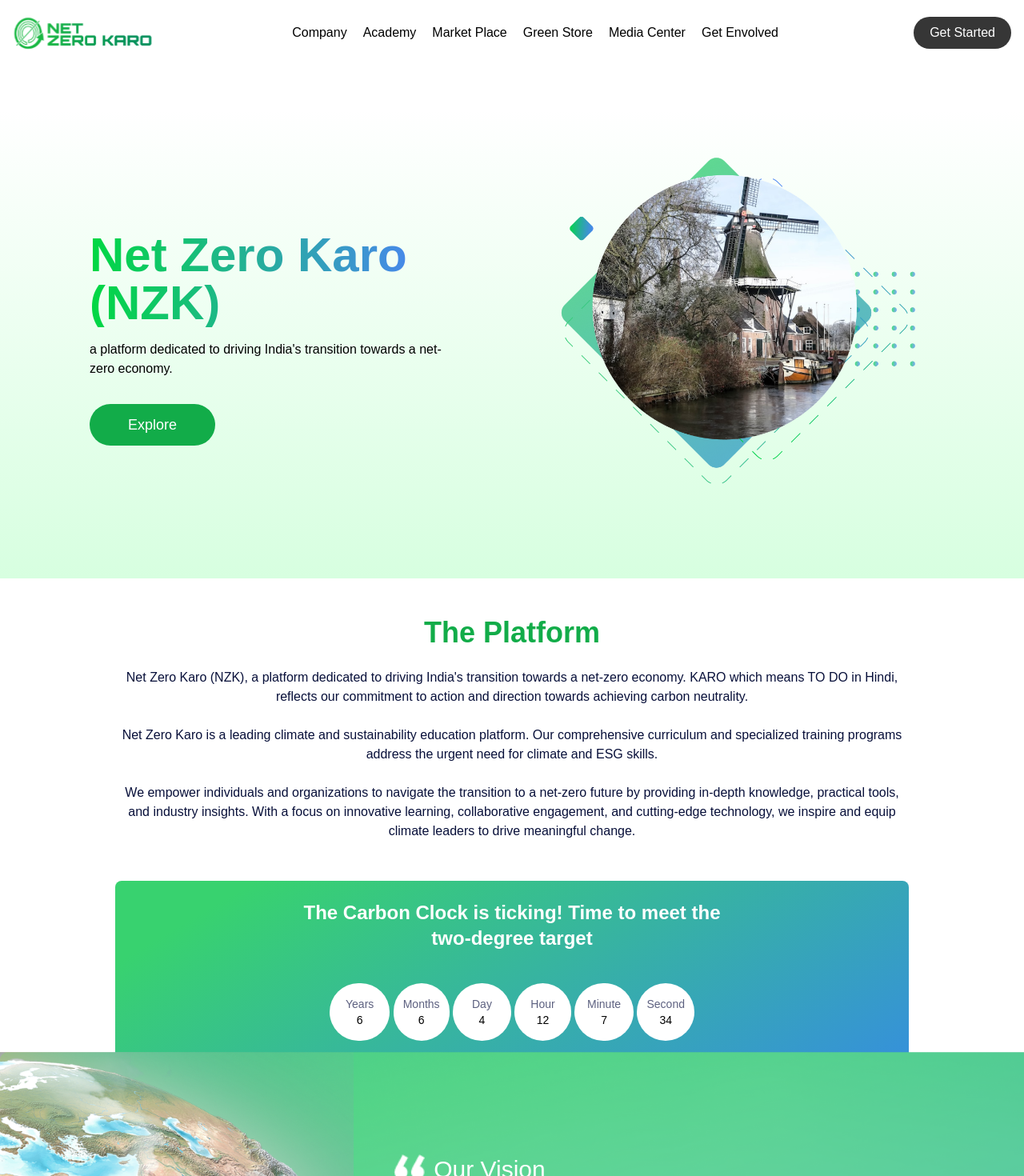
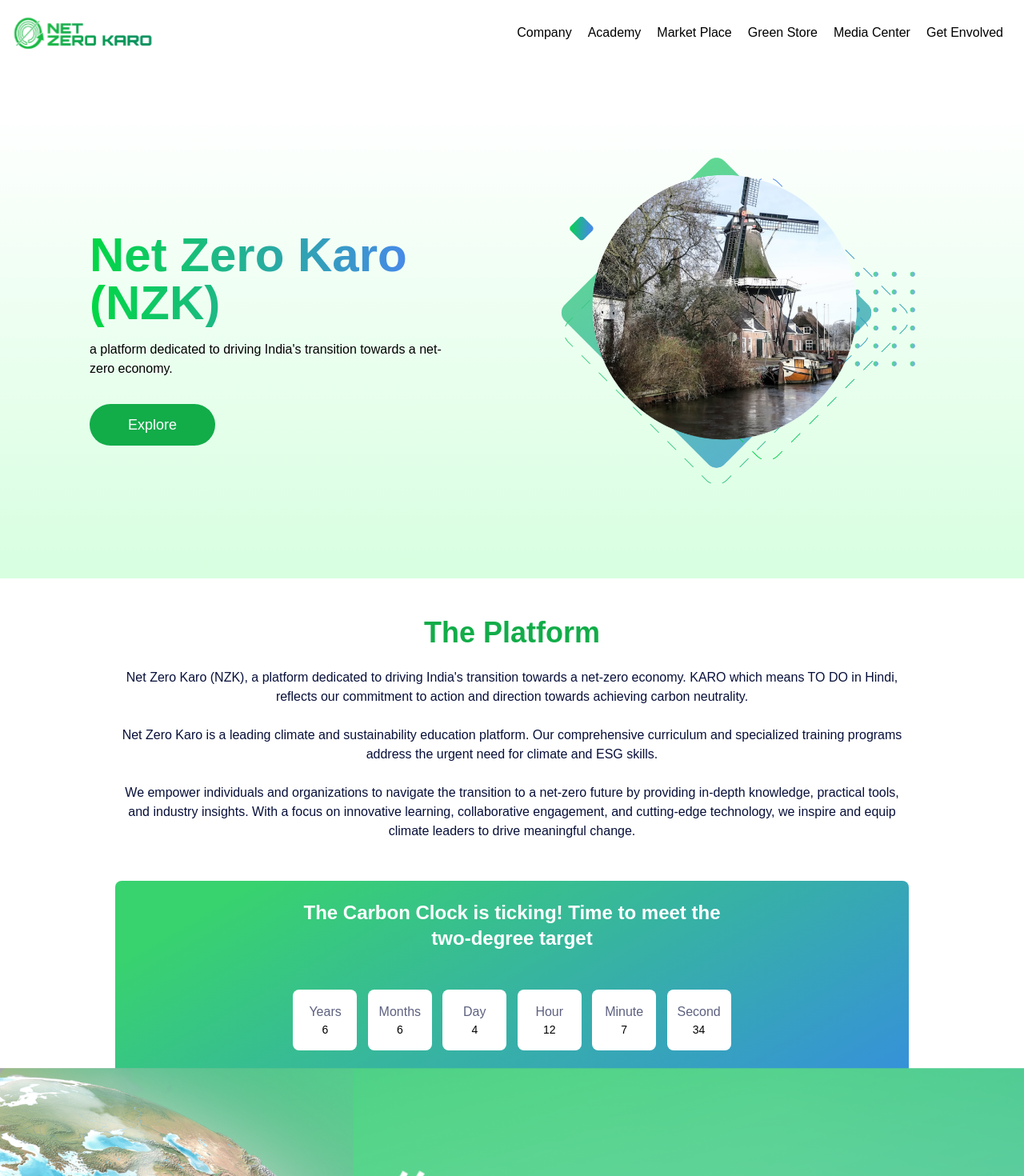
Before and after one commit to yugg98/netzerokaro, a Next.js app: page /company in a window 1280 px wide. Shown: the top 1470 px of the page at 80% size. Built offline with nearby package versions, Linux system fonts and the light colour scheme.

Commit message:
navbar changed

```diff
--- a/components/Home/Roadnz.jsx
+++ b/components/Home/Roadnz.jsx
@@ -6,7 +6,7 @@
         <motion.div
             variants={slideIn}
             initial="hidden"  whileInView="show"
-            className='linearbggreen sm:h-[500px] md:h-[900px] '>
+            className='linearbggreen sm:h-[500px]  '>
             <p className="text-4xl mb-6 text-green font-[600] text-center">Road to Net Zero</p>
             <div className=" ">
                 <div className="w-[90%] flex sm:flex-row flex-col mx-auto justify-between ">
--- a/components/Home/Solutions.jsx
+++ b/components/Home/Solutions.jsx
@@ -11,9 +11,9 @@
 const Solutions = () => {
   return (
     <>
-      <div className='bg-img3 sm:p-8 p-4 rounded-lg overflow-hidden '>
-        <p className="text-white text-4xl text-center font-semibold">Our Solutions</p>
-        <div className="flex justify-between flex-wrap mt-8">
+      <div className='bg-img3 sm:p-10 sm:py-24 p-4 rounded-lg overflow-hidden '>
+        <p className="text-white sm:text-5xl text-3xl  text-center font-semibold">Our Solutions</p>
+        <div className="flex justify-between flex-wrap mt-10 sm:px-10">
           <div className="flex flex-row justify-center max-w-[380px]  items-center md:mb-0 mb-4">
             <div className="bg-white rounded-lg  overflow-hidden h-[530px]">
               <Image src={base1} className='' />
@@ -27,7 +27,7 @@
               </div>
             </div>
           </div>
-          <div className="flex flex-row justify-center max-w-[380px]  items-center md:mb-0 mb-4">
+          <div className="flex flex-row justify-center max-w-[380px]  items-center md:mb-0 mb-4 ">
             <div className="bg-white rounded-lg  overflow-hidden h-[530px]">
               <Image src={base1} className='' />
               <div className="flex justify-between sm:px-8 px-6 py-5">
--- a/components/Navbar.jsx
+++ b/components/Navbar.jsx
@@ -24,7 +24,7 @@
                     <li><Link href="/getinvolved">Get Envolved</Link></li>
                 </ul>
                 {open ? <XMarkIcon className='sm:hidden relative w-[35px] z-[2010]' onClick={() => setOpen(false)} /> : <Bars3Icon className='sm:hidden relative w-[35px] z-[100]' onClick={() => setOpen(true)} />}
-                <button className="bg-[#363636] hidden text-white px-5 py-2 rounded-full sm:block ">Get Started</button>
+                <button className="bg-[#363636]  text-white px-5 py-2 rounded-full hidden">Get Started</button>
                 <div className={open ? "sidebar z-[200] w-[90%] py-12 px-5  bg-white" : "hidden"}>
                     <ul className='sm:hidden flex flex-col'>
                         <li>
--- a/components/Platform.jsx
+++ b/components/Platform.jsx
@@ -63,7 +63,7 @@
                 </motion.p>
                 <div className='bs w-full px-10 py-6 rounded-lg mt-10 relative bottom-[-10px] z-[-1]'>
                     <p className="text-center text-2xl font-semibold text-white">The Carbon Clock is ticking! Time to meet the <br /> two-degree target</p>
-                    <div className="flex justify-between  w-[50%] mx-auto mt-10">
+                    <div className="flex justify-between flex-wrap  sm:w-[60%] sm:mx-auto mt-10">
 
                         <Cricular text="Years" time={remainingTime.years} style={' px-5 py-4 '}/>
                         <Cricular text="Months" time={remainingTime.months} style={' px-3 py-4 '}/>
@@ -83,8 +83,8 @@
 
 const Cricular = ({ text, time,style }) => {
     return (
-        <div className={"rounded-full bg-white max-w-[100px]"+style}>
-            <p className="text-sm text-center text-greyf">{text}</p>
+        <div className={"rounded-lg my-2 bg-white sm:w-[100px] max-w-[80px]"+style}>
+            <p className=" text-center text-greyf">{text}</p>
             <p className="text-sm text-center">{time}</p>
         </div>
     )
```
